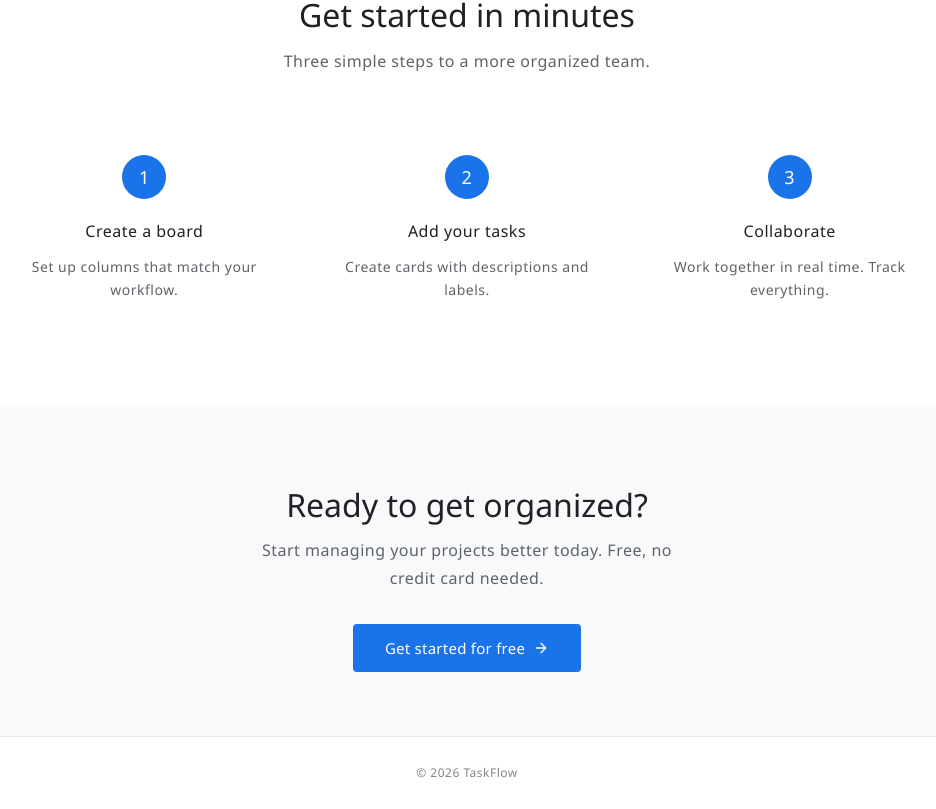
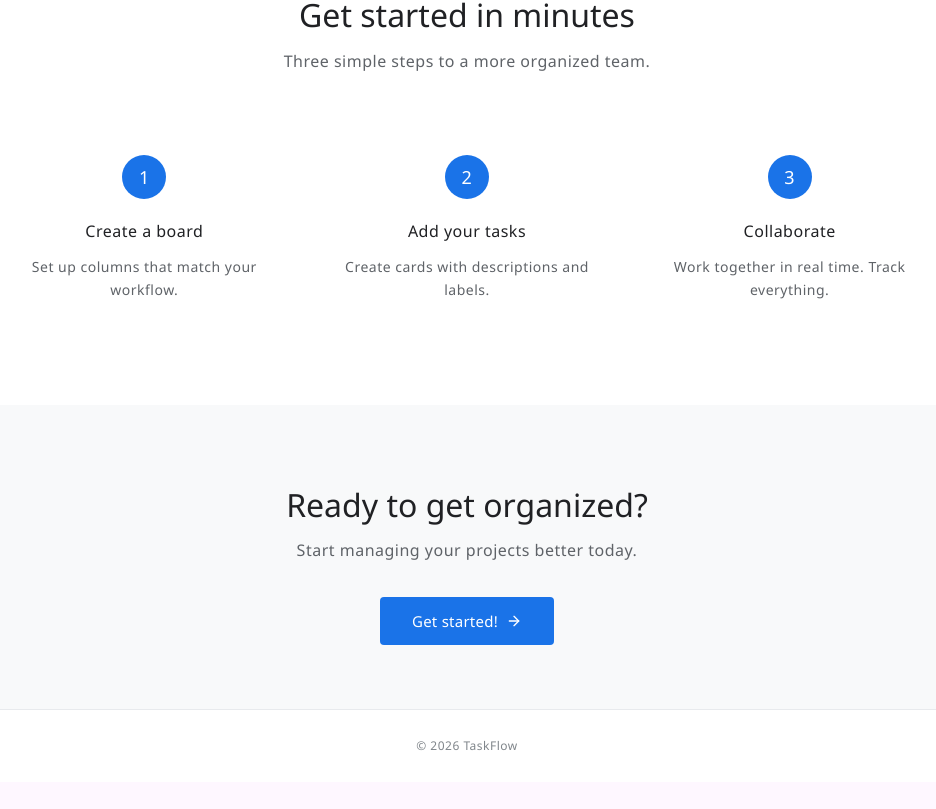
Before and after one commit to vimal004/Hintro-Fullstack-Assignment, a React (Vite) app in the folder frontend/: page / in a window 1280 px wide. Shown: the part 1668-2477 px from the top of the page, without its empty margins (173-1109 px from the left). After the commit the page ends 2450 px from the top, so only its background shows below. Built offline with nearby package versions, Linux system fonts and the light colour scheme; a web font is replaced by a local one.

Commit message:
Update call-to-action text on LandingPage

```diff
--- a/frontend/src/pages/LandingPage.jsx
+++ b/frontend/src/pages/LandingPage.jsx
@@ -246,15 +246,14 @@ export default function LandingPage() {
       <section className="landing__cta">
         <h2 className="landing__cta-title">Ready to get organized?</h2>
         <p className="landing__cta-desc">
-          Start managing your projects better today. Free, no credit card
-          needed.
+          Start managing your projects better today.
         </p>
         <div className="landing__cta-actions">
           <Link
             to="/signup"
             className="landing__btn landing__btn--primary-large"
           >
-            Get started for free
+            Get started!
             <ArrowRight size={16} />
           </Link>
         </div>
```
